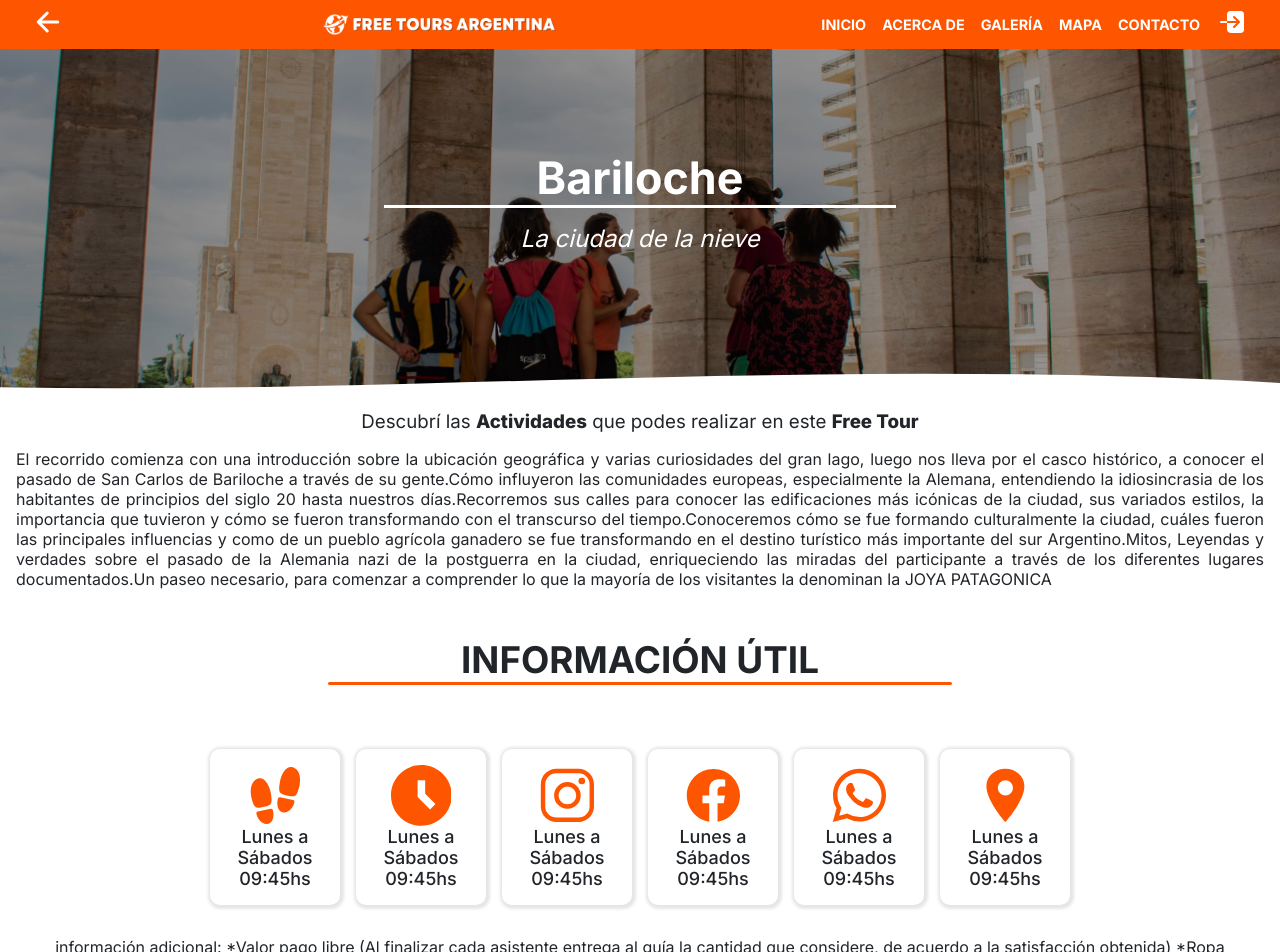
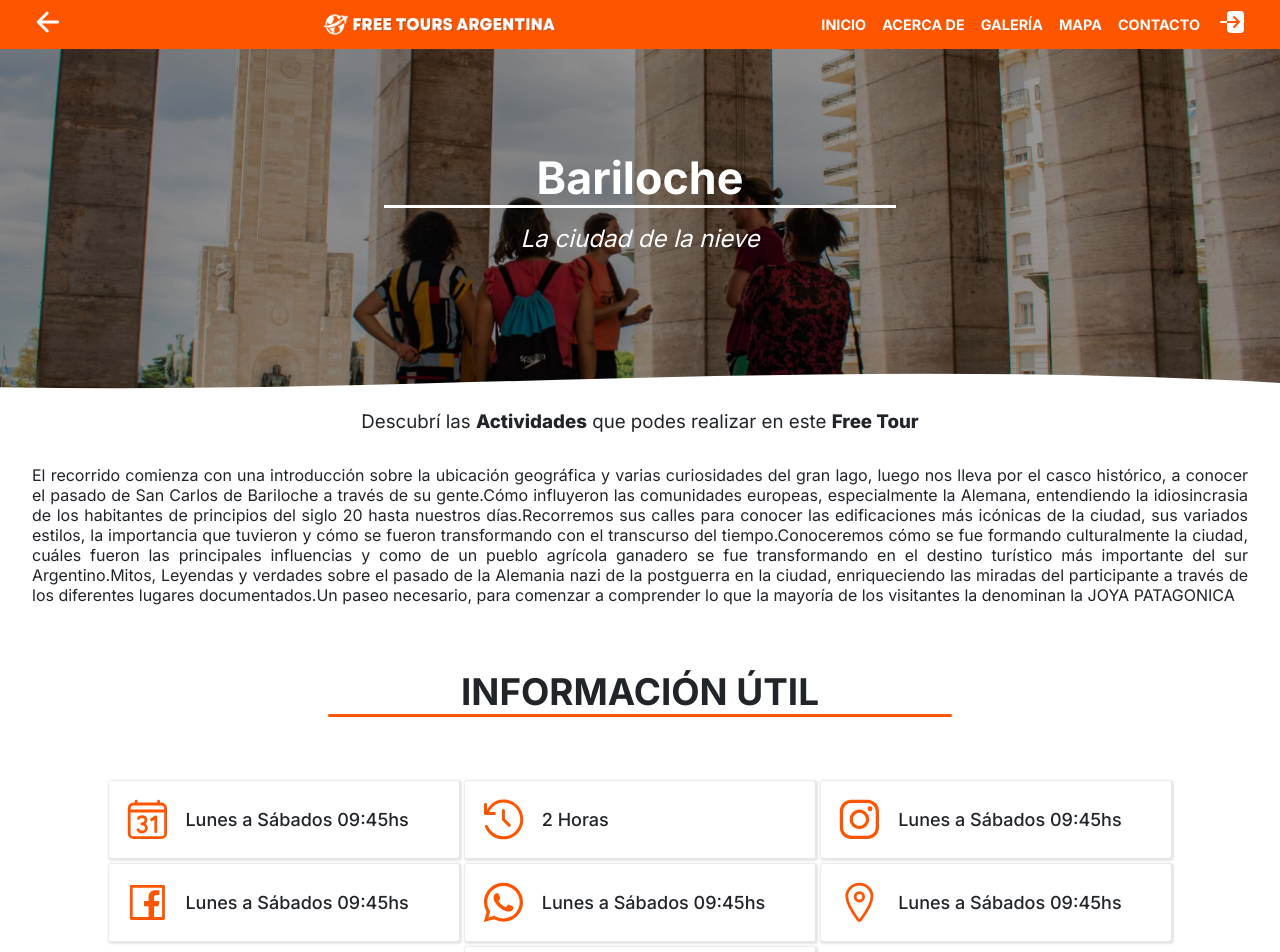
Before and after one commit to GonzaloGuaimas/tourism-blog-website-nextjs, a Next.js app: page /place-to-go/1 in a window 1280 px wide. Shown: the top 952 px of the page. Built offline with nearby package versions, Linux system fonts and the light colour scheme.

Commit message:
change aboutCards style

```diff
--- a/components/place-to-go/About.tsx
+++ b/components/place-to-go/About.tsx
@@ -1,12 +1,13 @@
 import React from 'react'
 import styles from '../../styles/Places.module.css'
 import AboutCard from '../pure/place-to-go/AboutCard'
-import { IoFootstepsSharp } from 'react-icons/io5'
-import { ImClock2 } from 'react-icons/im'
+import { IoCalendarNumberOutline } from 'react-icons/io5'
 import { IoLogoInstagram } from 'react-icons/io5'
-import { IoLogoFacebook } from 'react-icons/io5'
+import { AiOutlineFacebook } from 'react-icons/ai'
 import { IoLogoWhatsapp } from 'react-icons/io5'
-import { IoLocationSharp } from 'react-icons/io5'
+import { IoLocationOutline } from 'react-icons/io5'
+import { IoFlagOutline } from 'react-icons/io5'
+import { RxCounterClockwiseClock } from 'react-icons/rx'
 const About = () => {
   return (
     <div>
@@ -19,14 +20,15 @@ const About = () => {
             <hr />
         </div>
         <div className={styles.AboutGrid}>
-            <AboutCard text={'Lunes a Sábados 09:45hs'} icon={<IoFootstepsSharp className={styles.AboutCardIcon}/>}/>
-            <AboutCard text={'Lunes a Sábados 09:45hs'} icon={<ImClock2 className={styles.AboutCardIcon}/>}/>
+            <AboutCard text={'Lunes a Sábados 09:45hs'} icon={<IoCalendarNumberOutline className={styles.AboutCardIcon}/>}/>
+            <AboutCard text={'2 Horas'} icon={<RxCounterClockwiseClock className={styles.AboutCardIcon}/>}/>
             <AboutCard text={'Lunes a Sábados 09:45hs'} icon={<IoLogoInstagram className={styles.AboutCardIcon}/>}/>
-            <AboutCard text={'Lunes a Sábados 09:45hs'} icon={<IoLogoFacebook className={styles.AboutCardIcon}/>}/>
+            <AboutCard text={'Lunes a Sábados 09:45hs'} icon={<AiOutlineFacebook className={styles.AboutCardIcon}/>}/>
             <AboutCard text={'Lunes a Sábados 09:45hs'} icon={<IoLogoWhatsapp className={styles.AboutCardIcon}/>}/>
-            <AboutCard text={'Lunes a Sábados 09:45hs'} icon={<IoLocationSharp className={styles.AboutCardIcon}/>}/>
+            <AboutCard text={'Lunes a Sábados 09:45hs'} icon={<IoLocationOutline className={styles.AboutCardIcon}/>}/>
+            <AboutCard text={'Español / Ingles'} icon={<IoFlagOutline className={styles.AboutCardIcon}/>}/>
         </div>
-        <p>información adicional: *Valor pago libre (Al finalizar cada asistente entrega al guía la cantidad que considere, de acuerdo a la satisfacción obtenida) *Ropa adecuada para las condiciones del clima y calzado cómodo *Apto para todas las edades | Incluido *Caminata *Guías | No Incluido *Extras de ningún tipo</p>
+        <p className={styles.AboutP}>información adicional: *Valor pago libre (Al finalizar cada asistente entrega al guía la cantidad que considere, de acuerdo a la satisfacción obtenida) *Ropa adecuada para las condiciones del clima y calzado cómodo *Apto para todas las edades | Incluido *Caminata *Guías | No Incluido *Extras de ningún tipo</p>
       </div>
     </div>
 
--- a/styles/Places.module.css
+++ b/styles/Places.module.css
@@ -72,35 +72,36 @@
     animation-name: animate-element-right;
     animation-fill-mode: forwards;
     text-align: justify;
+    padding: 1rem;
 }
 .About strong{
     font-weight: 800;
 }
 
 .AboutGrid {
+    /* display: grid;
+    grid-template-columns: repeat(auto-fill, minmax(300px, 1fr));
+    gap: 1rem;
+    width: 100%;
+    justify-items: center; */
+
     padding: 1rem;
     max-width: 100%;
     display: flex;
     flex-wrap: wrap;
-    grid-gap: 1rem;
-    gap: 1rem;
+    grid-gap: .4rem;
     justify-content: center;
-}
-.AboutGridAnimate {
-    animation-duration: 1s;
-    animation-name: animate-element-right;
-    animation-fill-mode: forwards;
 }
 .AboutCard {
     display: flex;
-    flex-direction: column;
+    column-gap: 1rem;
     align-items: center;
     padding: 1rem;
-    width: 130px;
+    width: 350px;
     height: max-content;
-    border-radius: 10px;
+    border-radius: 2px;
     background-color: white;
-    box-shadow: 1px 1px 3px 3px rgb(0 0 0 / 10%);
+    box-shadow: 1px 1px 2px 2px rgb(0 0 0 / 10%);
     -webkit-transform: scale(1);
 	transform: scale(1);
 	-webkit-transition: .3s ease-in-out;
@@ -108,8 +109,8 @@
     cursor: pointer;
 }
 .AboutCard:hover {
-    -webkit-transform: scale(1.05);
-	transform: scale(1.05);
+    -webkit-transform: scale(1.02);
+	transform: scale(1.02);
 }
 .AboutCard p {
     font-size: large;
@@ -117,7 +118,7 @@
 }
 .AboutCardIcon {
     color: var(--primary-color);
-    font-size: calc(3rem + 1vw);
+    font-size: calc(2rem + 1vw);
 }
 
 /*-------------------GALLERY-------------------------*/
```
